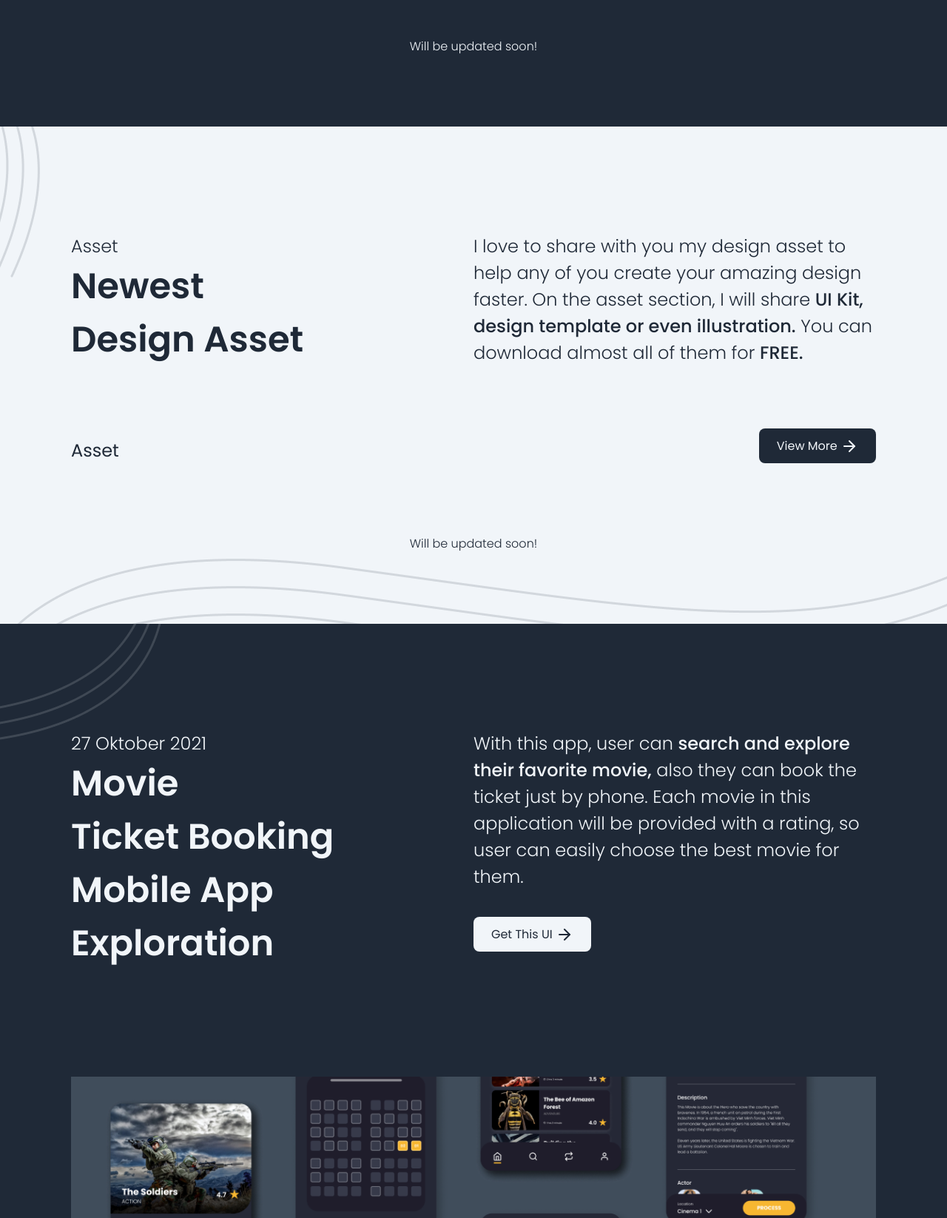
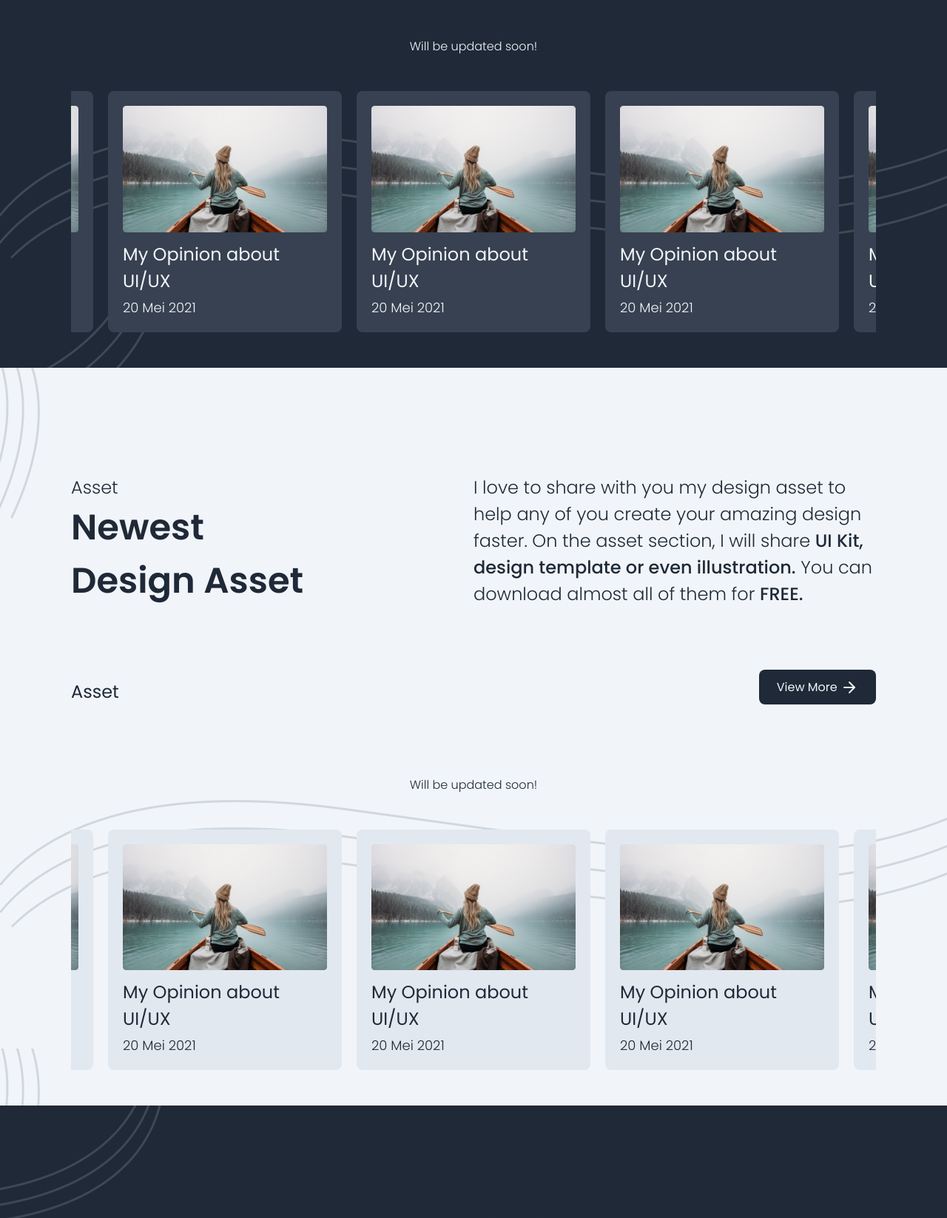
Before and after one commit to dedekj26/dedekj26.github.io, a plain HTML site: page index.html in a window 1280 px wide. Shown: the part 1313-2959 px from the top of the page at 74% size. Drawn offline with nearby package versions, Linux system fonts and the light colour scheme.

Commit message:
add meta tag

```diff
--- a/index.html
+++ b/index.html
@@ -2,7 +2,15 @@
 <html>
     <head>
         <meta charset="UTF-8">
+        <meta name="description" content="Website pribadi Dedek Julian, seorang UI Designer." />
         <meta name="viewport" content="width=device-width, initial-scale=1.0">
+        <meta property="og:title" content="Dedek Julian | UI Designer" />
+        <meta property="og:type" content="Personal Website" />
+        <meta property="og:url" content="https://dedekj26.github.io" />
+        <meta property="og:image" content="https://dedekj26.github.io/img/hero.png" />
+        <meta name="theme-color" content="#222F3E" />
+
+        <title>Dedek Julian | UI Designer</title>
 
         <link href="output.css" rel="stylesheet">
         <link rel="icon" href="img/favicon.png" />
@@ -160,6 +168,22 @@
                 <div class="w-full py-12 text-slate-100 font-light text-center">
                     Will be updated soon!
                 </div>
+
+                <div class="owl-carousel">
+                    <div class="item transition duration-300 ease-in-out card bg-gray-700 p-5 rounded-lg">
+                        <img src="img/thumbnail.png" alt="">
+
+                        <p class="mt-3 text-slate-100 transition duration-300 ease-in-out hover:text-yellow-400 text-sm md:text-md">
+                            <a href="#" class="">
+                                My Opinion about UI/UX
+                            </a>
+                        </p>
+
+                        <p class="mt-1 text-xs md:text-sm font-light text-slate-100">
+                            20 Mei 2021
+                        </p>
+                    </div>
+                </div>
             </div>
         </div>
         <!-- End Blog -->
@@ -202,6 +226,22 @@
 
                 <div class="w-full py-12 text-gray-800 font-light text-center">
                     Will be updated soon!
+                </div>
+
+                <div class="owl-carousel">
+                    <div class="item transition duration-300 ease-in-out card bg-slate-200 p-5 rounded-lg">
+                        <img src="img/thumbnail.png" alt="">
+
+                        <p class="mt-3 text-gray-800 transition duration-300 ease-in-out hover:text-blue-800 text-sm md:text-md">
+                            <a href="#" class="">
+                                My Opinion about UI/UX
+                            </a>
+                        </p>
+
+                        <p class="mt-1 text-xs md:text-sm font-light text-gray-800">
+                            20 Mei 2021
+                        </p>
+                    </div>
                 </div>
             </div>
         </div>
```
